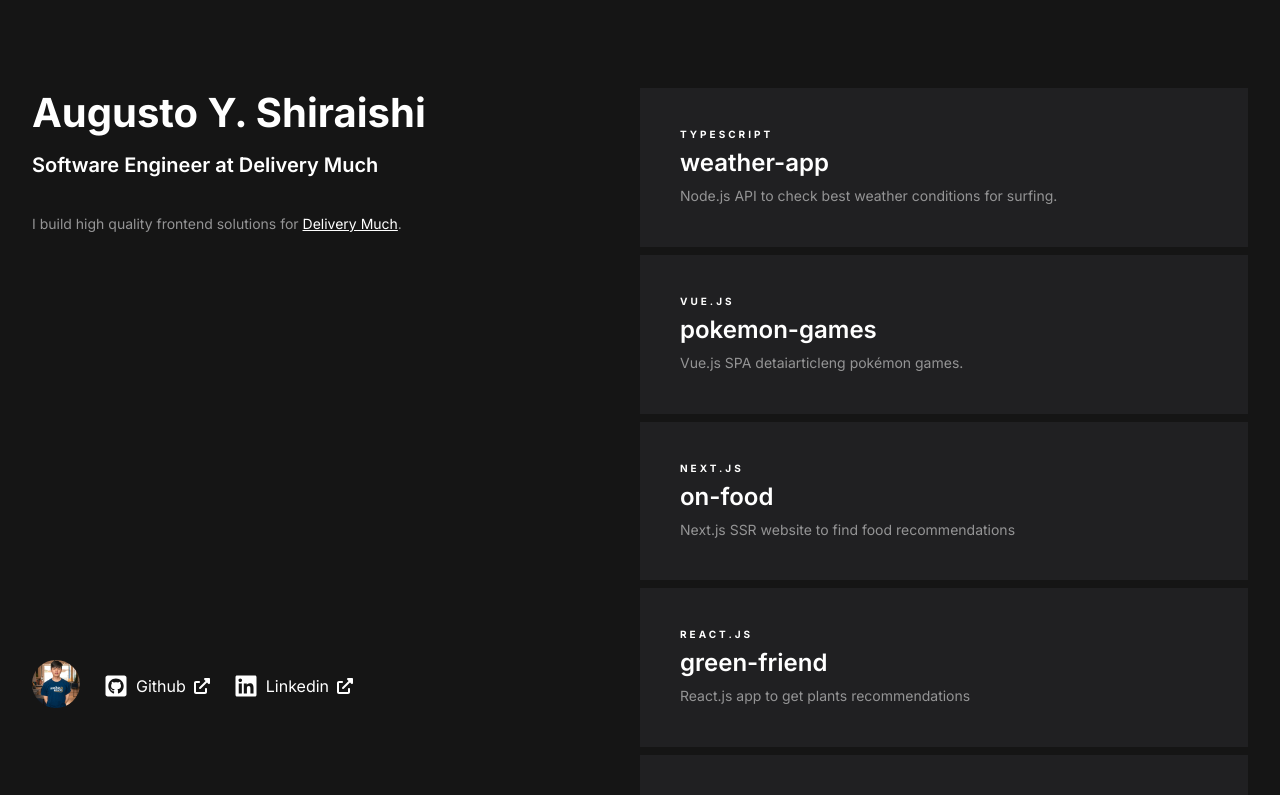
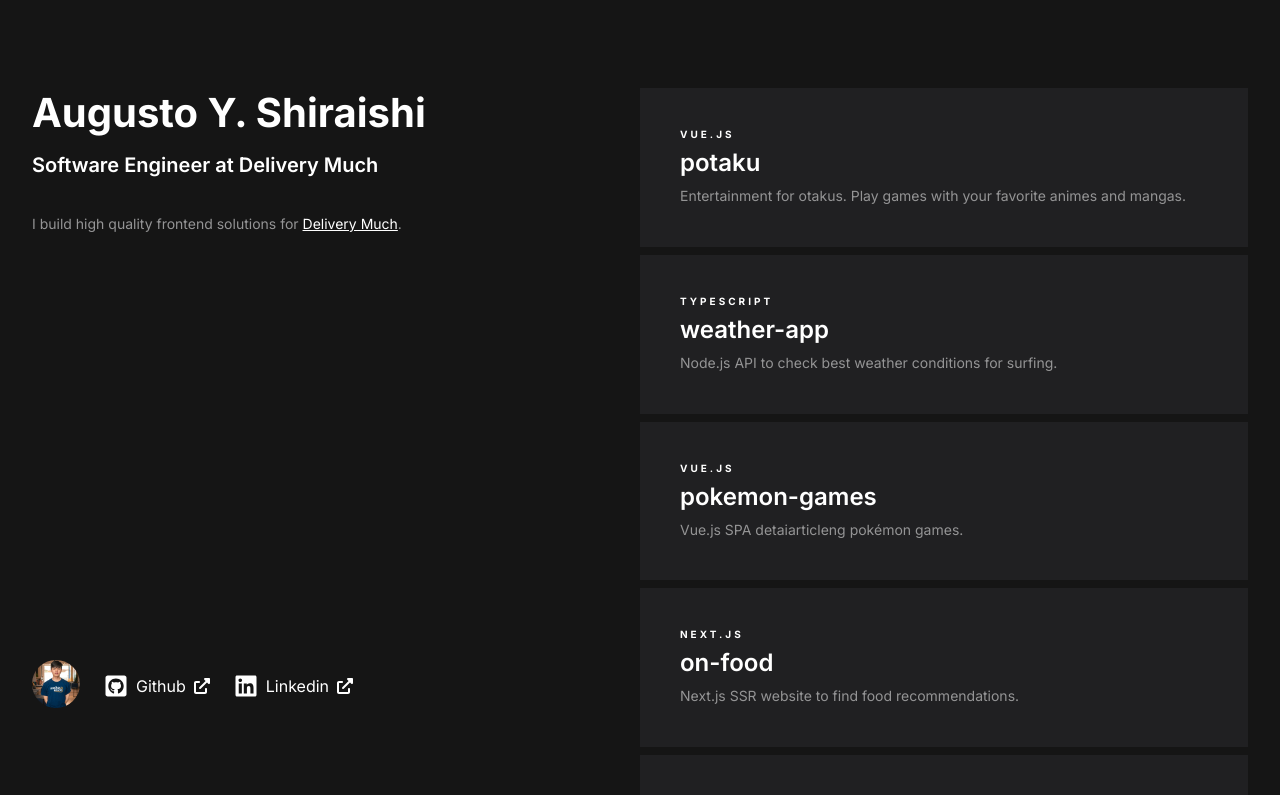
Before and after one commit to augustoyuudi/website, a Next.js app: page / in a window 1280 px wide. Shown: the top 795 px of the page. Built offline with nearby package versions, Linux system fonts and the light colour scheme.

Commit message:
feat: add potaku project to list

```diff
--- a/pages/index.tsx
+++ b/pages/index.tsx
@@ -46,6 +46,17 @@ const Home: NextPage = () => {
         <section className={styles.main__projects}>
           <h2 className={styles['section-title']}>PROJECTS</h2>
           <div className={styles.cards}>
+          <article className={styles.card}>
+              <a
+                href="https://github.com/augustoyuudi/potaku"
+                target="_blank"
+                rel="noreferrer"
+              >
+                <p className={styles.card__subtitle}>Vue.js</p>
+                <h3 className={styles.card__title}>potaku</h3>
+                <p className={styles.card__description}>Entertainment for otakus. Play games with your favorite animes and mangas.</p>
+              </a>
+            </article>
             <article className={styles.card}>
               <a
                 href="https://github.com/augustoyuudi/weather-app-ts"
@@ -76,7 +87,7 @@ const Home: NextPage = () => {
               >
                 <p className={styles.card__subtitle}>Next.js</p>
                 <h3 className={styles.card__title}>on-food</h3>
-                <p className={styles.card__description}>Next.js SSR website to find food recommendations</p>
+                <p className={styles.card__description}>Next.js SSR website to find food recommendations.</p>
               </a>
             </article>
             <article className={styles.card}>
@@ -87,7 +98,7 @@ const Home: NextPage = () => {
               >
                 <p className={styles.card__subtitle}>React.js</p>
                 <h3 className={styles.card__title}>green-friend</h3>
-                <p className={styles.card__description}>React.js app to get plants recommendations</p>
+                <p className={styles.card__description}>React.js app to get plants recommendations.</p>
               </a>
             </article>
             <article className={styles.card}>
```
